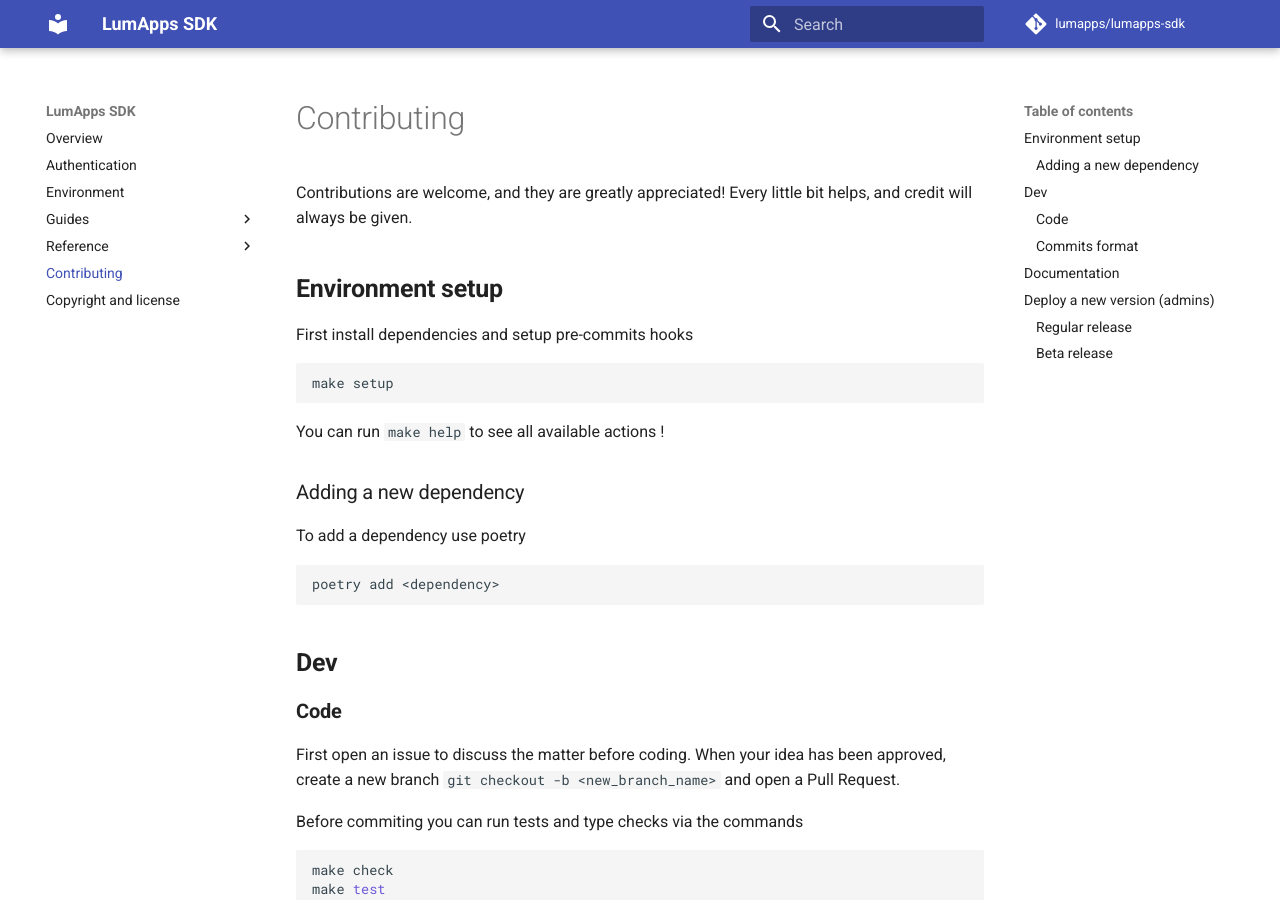
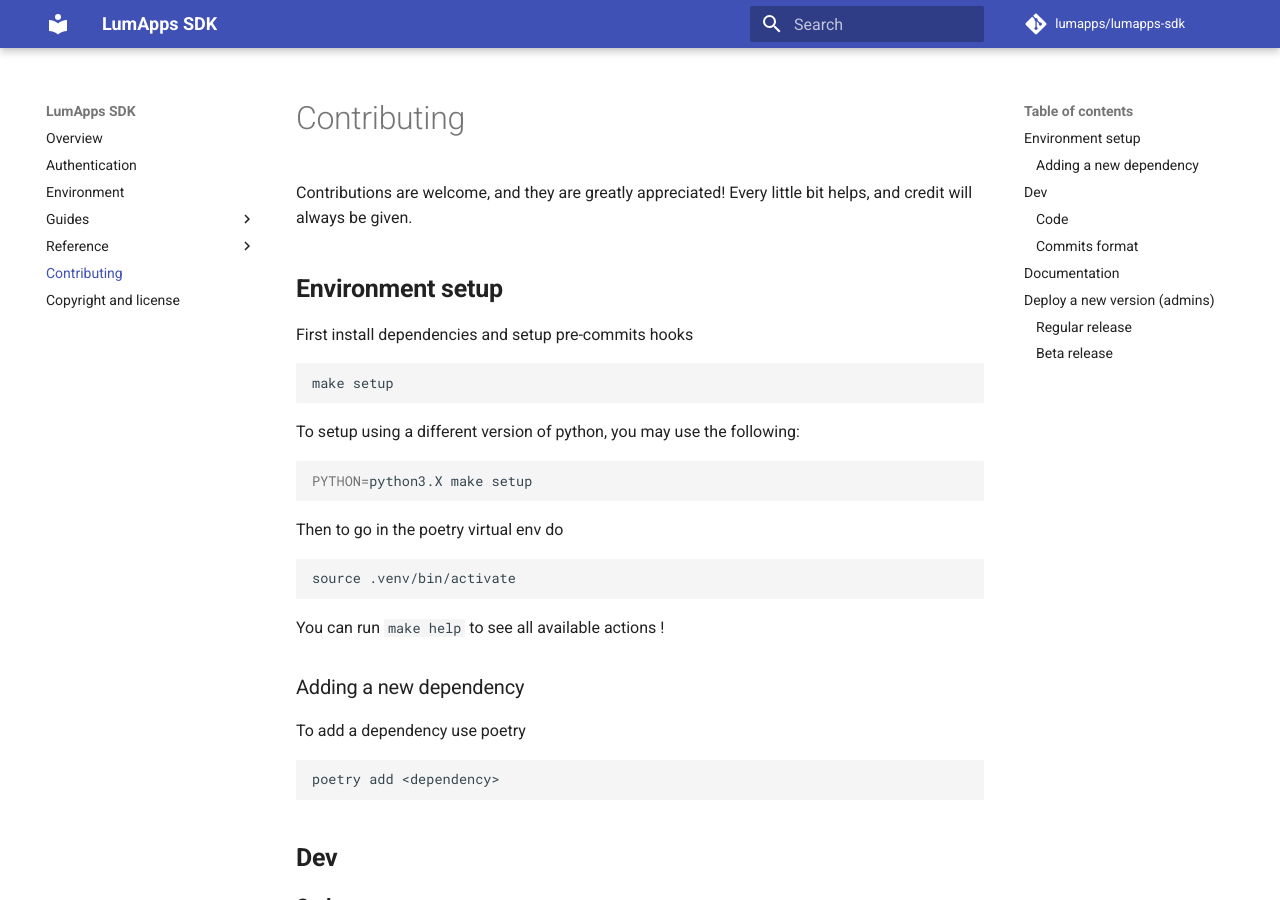
Before and after one commit to lumapps/lumapps-sdk, an MkDocs documentation site: the page built from docs/CONTRIBUTING.md, in a window 1280 px wide and 900 px high. Built offline with MkDocs 1.6.1 and Material for MkDocs 9.7.7, drawn with Linux system fonts in a browser that asks for light colours; comment, search, counter and statistics services are not loaded.

Commit message:
chore(makefile): poetry in venv

````diff
--- a/docs/CONTRIBUTING.md
+++ b/docs/CONTRIBUTING.md
@@ -8,6 +8,18 @@ First install dependencies and setup pre-commits hooks
 
 ```bash
 make setup
+```
+
+To setup using a different version of python, you may use the following:
+
+```bash
+PYTHON=python3.X make setup
+```
+
+Then to go in the poetry virtual env do
+
+```
+source .venv/bin/activate
 ```
 
 You can run `make help` to see all available actions !
````
Also changed, not shown: CONTRIBUTING.md (+7 -1 lines), 5 other files.
